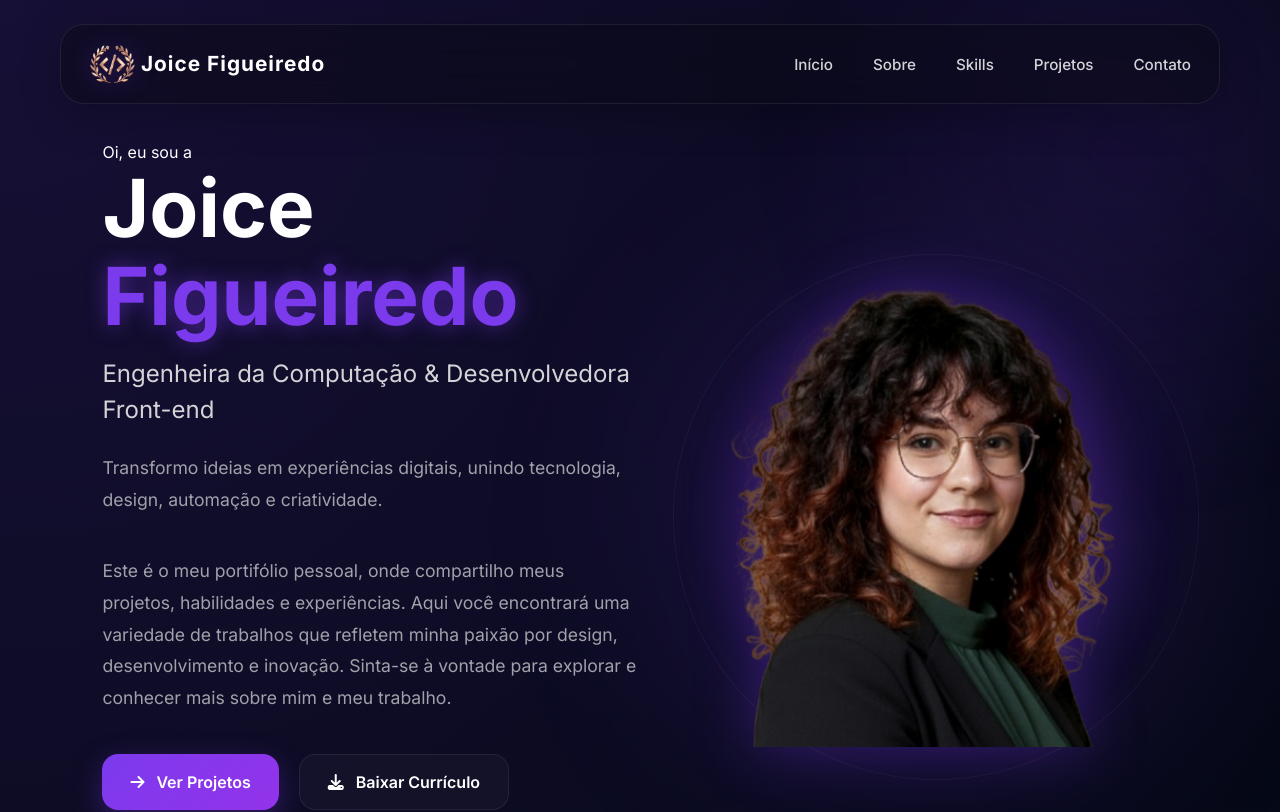
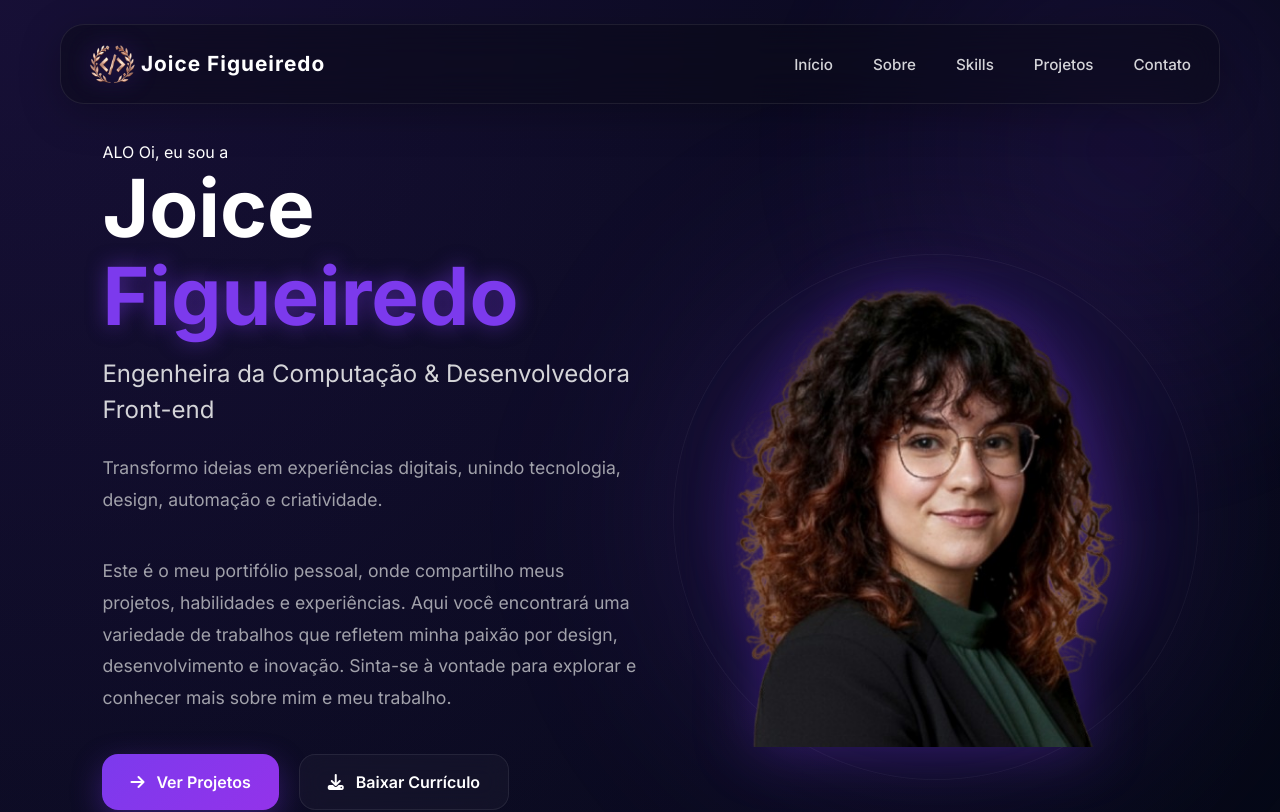
Before and after one commit to JoyFigueiredo/universal-ui-kit, an Angular app in the folder packages/angular-ui/: page / in a window 1280 px wide. Shown: the top 812 px of the page. Built offline with nearby package versions, Linux system fonts and the light colour scheme.

Commit message:
Automatizando para o portifolio

```diff
--- a/packages/angular-ui/src/app/pages/home/home.component.html
+++ b/packages/angular-ui/src/app/pages/home/home.component.html
@@ -2,6 +2,7 @@
     <section id="home">
 
         <div id="cta">
+            ALO
             <span class="intro-text">
                 Oi, eu sou a
             </span>
```
